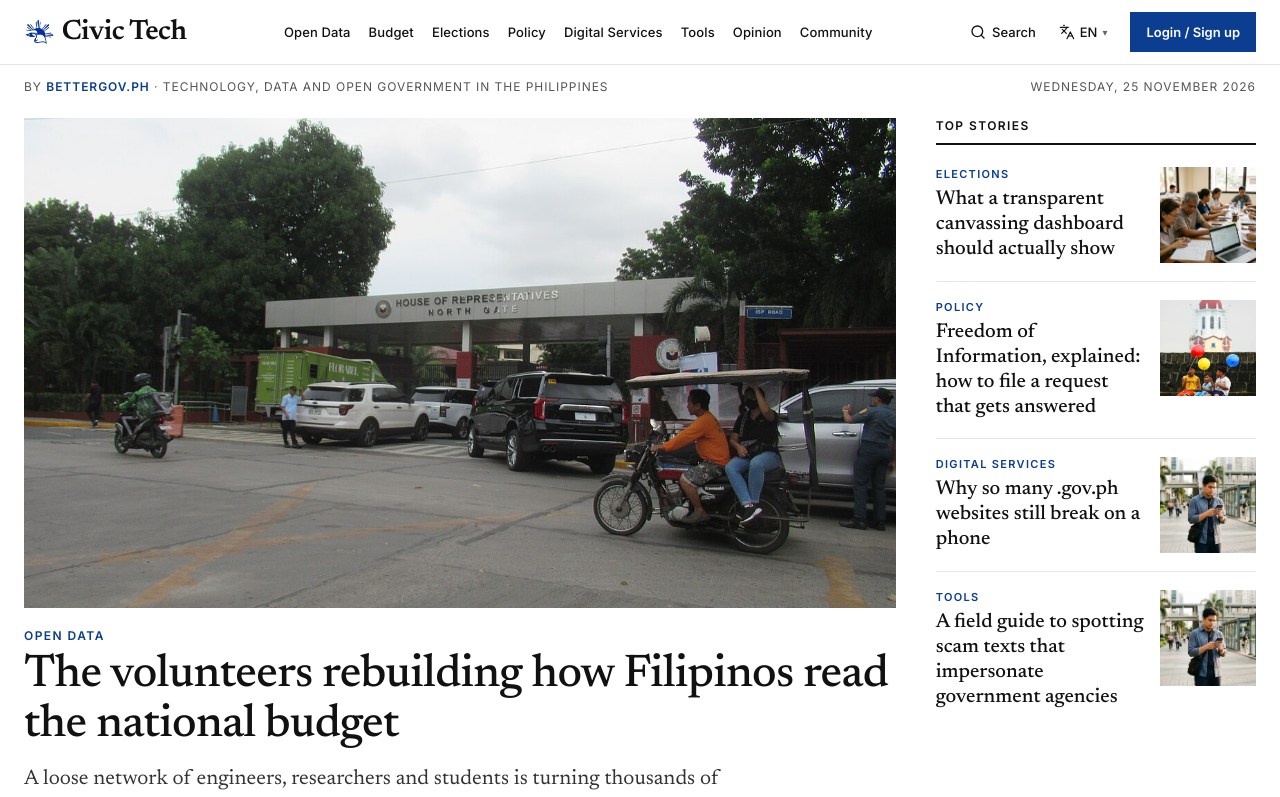
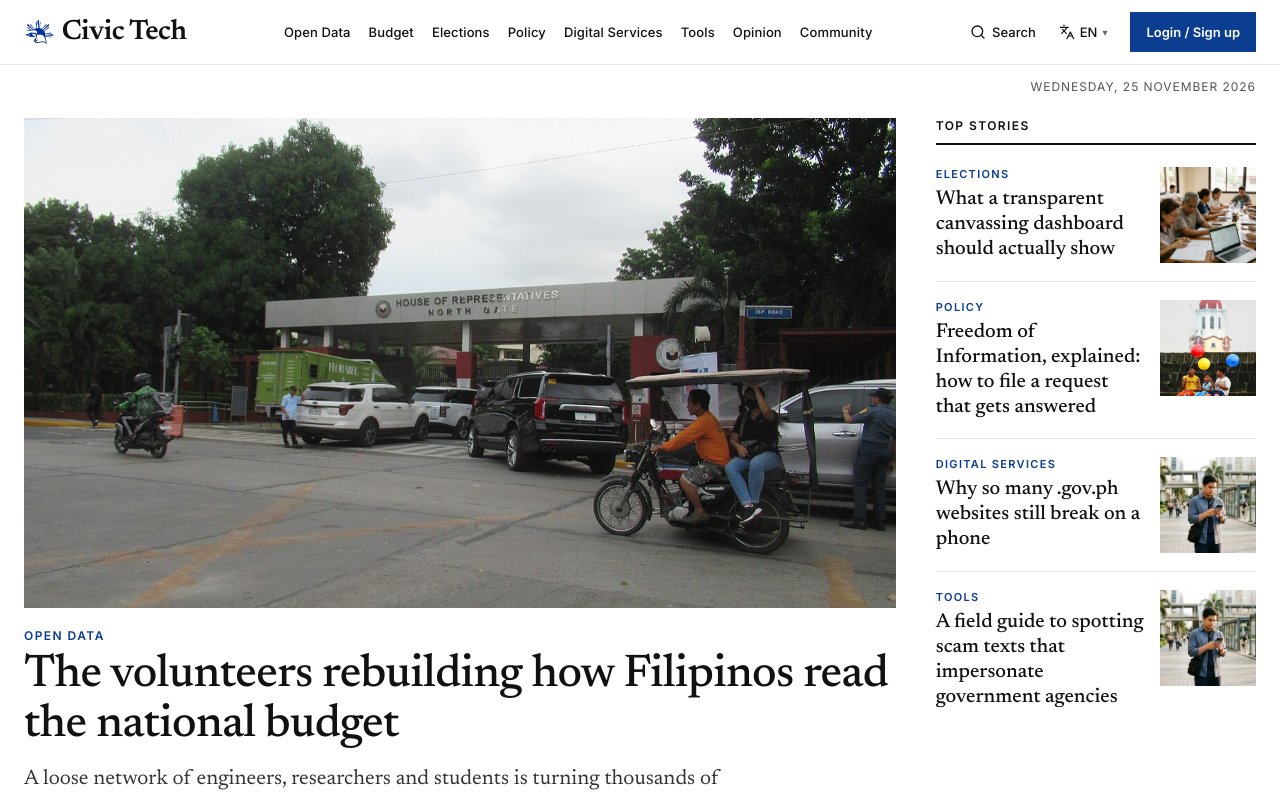
Before and after one commit to melmarj0nes23/civictech-ph, a React (Vite) app: page / in a window 1280 px wide. Shown: the top 797 px of the page. Built offline with nearby package versions, Linux system fonts and the light colour scheme.

Commit message:
Remove BetterGov.ph subtitle line above homepage lead

```diff
--- a/src/pages/HomePage.tsx
+++ b/src/pages/HomePage.tsx
@@ -55,7 +55,7 @@ export function HomePage({
         }
       />
 
-      {/* Dateline & newsroom subtitle */}
+      {/* Dateline */}
       <div
         className="home-dateline"
         style={{
@@ -64,27 +64,14 @@ export function HomePage({
           padding: '14px 24px 0',
           display: 'flex',
           flexWrap: 'wrap',
-          justifyContent: 'space-between',
+          justifyContent: 'flex-end',
           alignItems: 'center',
-          gap: '6px 16px',
           fontSize: 12,
           letterSpacing: '0.08em',
           textTransform: 'uppercase',
           color: '#555',
         }}
       >
-        <span>
-          {t.byPrefix}{' '}
-          <a
-            href="https://bettergov.ph"
-            target="_blank"
-            rel="noreferrer"
-            style={{ color: ACCENT, fontWeight: 600 }}
-          >
-            BetterGov.ph
-          </a>{' '}
-          · {t.taglineSuffix}
-        </span>
         <span>{t.dateLabel}</span>
       </div>
 
```
